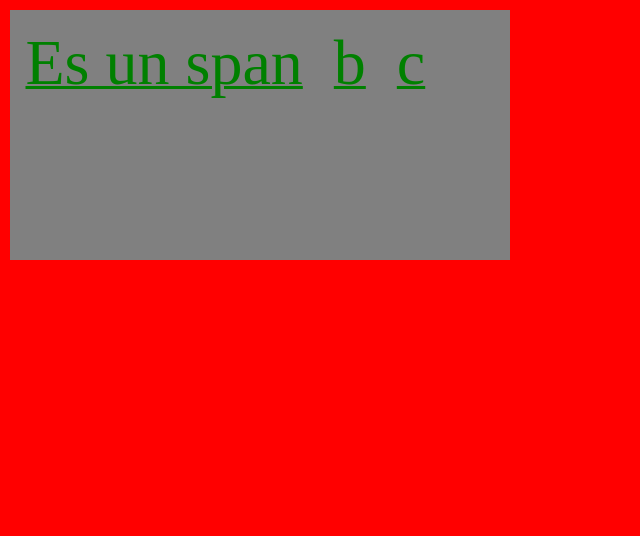
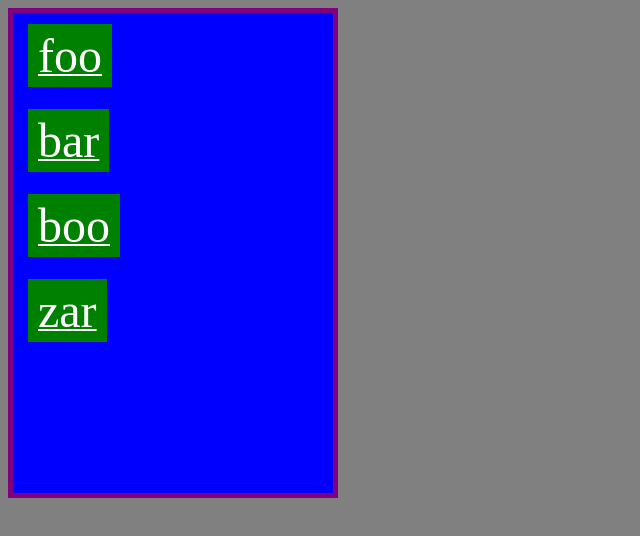
Before and after one commit to classicoman2/snippets-css-and-js, a website: page SCSS/index.html in a window 1280 px wide. Shown: the whole page, without its empty margins (0-640 px from the left). Drawn offline with Linux system fonts and the light colour scheme.

Commit message:
estils SCSS ampliats

```diff
--- a/SCSS/index.html
+++ b/SCSS/index.html
@@ -10,10 +10,11 @@
   <body>
     <div class="contenidor">
       <div class="item"><span>
-        Es un span
+        foo
       </span></div>
-      <div class="item"><span>b</span></div>
-      <div class="item"><span>c</span></div>
+      <div class="item"><span>bar</span></div>
+      <div class="item"><span>boo</span></div>
+      <div class="item"><span>zar</span></div>
     </div>
   </body>
 </html>
--- a/SCSS/scss/modul.scss
+++ b/SCSS/scss/modul.scss
@@ -1,3 +1,5 @@
 // Mòdul
-$primary-color: red;
-$secondary-color: grey;
+$primary-color: grey;
+$secondary-color: blue;
+$color_border: purple;
+$gruix_border: 5px;
--- a/SCSS/scss/styles.scss
+++ b/SCSS/scss/styles.scss
@@ -14,14 +14,14 @@
 /** EXTEND **/
 %display-flex {
   display: flex;
-  flex-direction: row;
+  flex-direction: column;
 }
 
 /*** (1) VARIABLES ***/
 
-$color1: green;
-$color2: blue;
-$valor: 500px;
+$color1: white;
+$color2: green;
+$valor: 400px;
 
 /*** NESTING ***/
 /*** MIXIN, OPERACIONS  ***/
@@ -31,16 +31,18 @@ $valor: 500px;
   @extend %display-flex;
 
   background-color: $secondary-color;
-  border: red solid 2px;
-  height: $valor/2;
-  width: $valor;
+  border: $color_border solid $gruix_border;
+  height: $valor*1.2;
+  width: $valor*0.8;
   &> div {
-    font-size: 2rem;
-    padding: $valor/40 + 3;
-    @include coloreja_i_subratlla(green, underline);
+    font-size: 1.5rem;
+    padding: $valor/40 + 5;
+    @include coloreja_i_subratlla($color1, underline);
 
     span {
       font-size: 2em;
+      background-color: $color2;
+      padding: 5px 10px;
     }
   }
 }
```
Also changed, not shown: SCSS/README.MD, SCSS/css/styles.css, css/styles.css (added), 1 other file.
